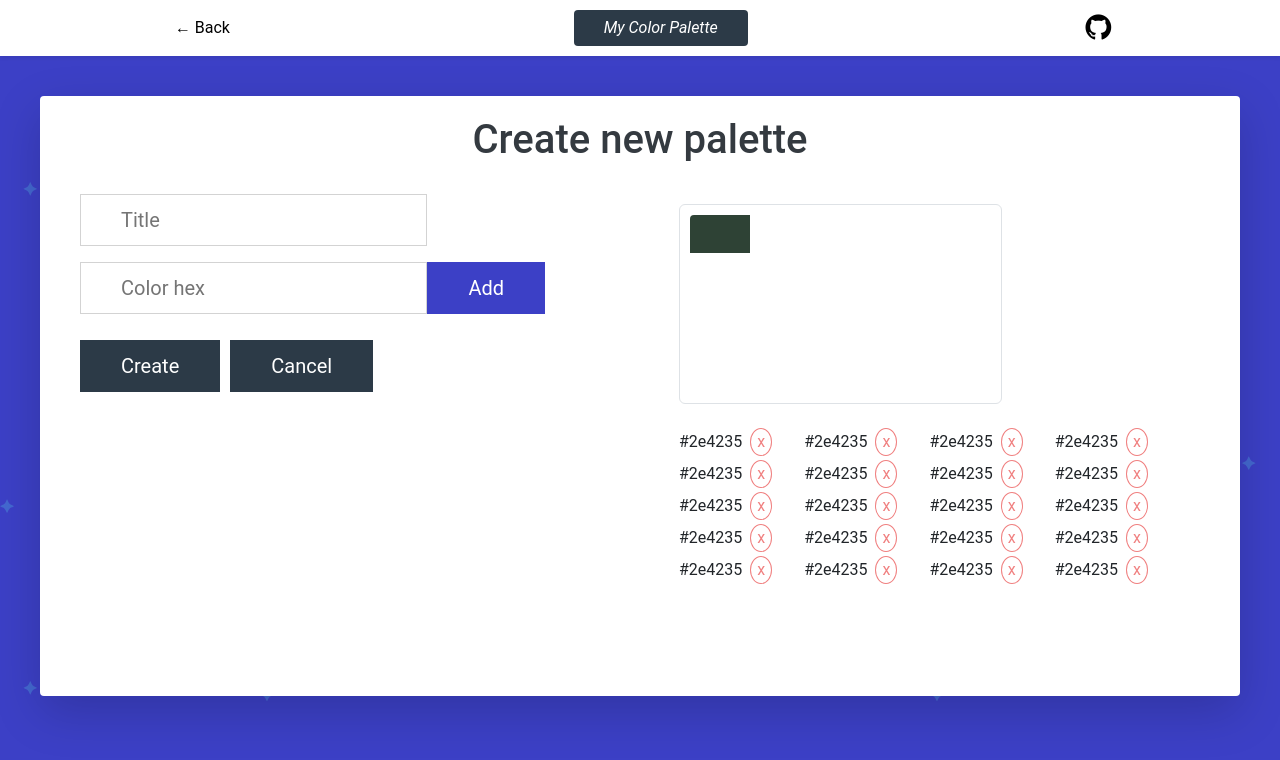
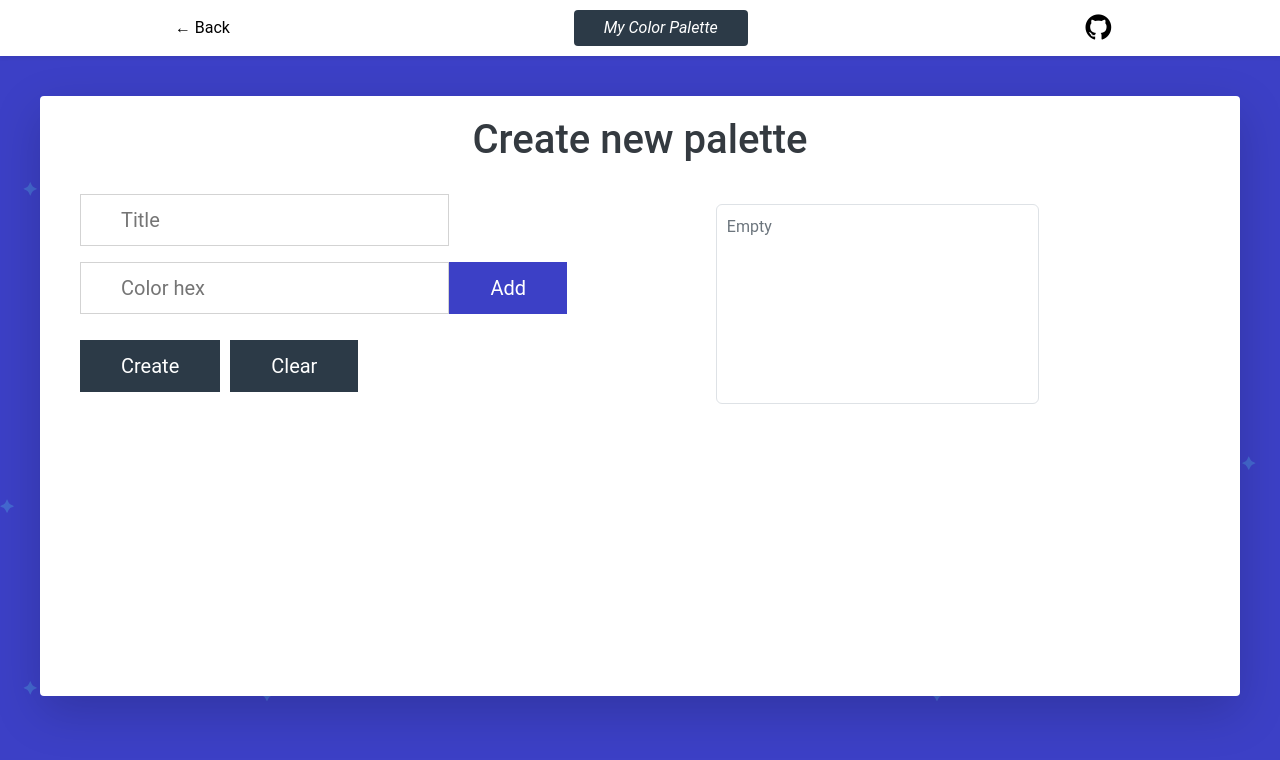
Before and after one commit to nvkex/my-color-palette, a React (Create React App) app: page /new-palette in a window 1280 px wide. Shown: the top 760 px of the page. Built offline with nearby package versions, Linux system fonts and the light colour scheme.

Commit message:
feat: add color to palette preview

```diff
--- a/src/components/User/NewPalette.js
+++ b/src/components/User/NewPalette.js
@@ -1,8 +1,36 @@
-import React, { useState } from 'react';
+import React, { useEffect, useState } from 'react';
+
 
 export default function NewPalette() {
 
-  const [colors, setColors] = useState(["#2e4235"]);
+  const [colors, setColors] = useState([]);
+
+
+  const handleAddColor = (e) => {
+    e.preventDefault();
+    const colorHex = document.querySelector('#colorHex');
+
+    if(colorHex.value && colors.length !== 20){
+      setColors([...colors, colorHex.value]);
+      colorHex.value = "";
+    }
+  }
+
+  const handleDelColor = (e) => {
+    e.preventDefault();
+  }
+
+  const handleClearColors = (e) => {
+    e.preventDefault();
+  }
+
+
+  useEffect(() => {
+
+
+    return () => { };
+  },
+    [])
 
   return (
     <div className="new-palette-container shadow-lg">
@@ -15,7 +43,7 @@ export default function NewPalette() {
           <label></label>
           <span>
             <input type="text" placeholder="Color hex" id="colorHex" />
-            <button>Add</button>
+            <button id="#addColor" onClick={(e) => handleAddColor(e)}>Add</button>
           </span>
 
           <label></label>
@@ -23,7 +51,7 @@ export default function NewPalette() {
 
           <div className="action-btns">
             <button id="createBtn">Create</button>
-            <button id="cancelBtn">Cancel</button>
+            <button id="cancelBtn" onClick={(e) => handleClearColors(e)}>Clear</button>
           </div>
 
         </form>
@@ -44,87 +72,19 @@ export default function NewPalette() {
           </div>
 
           <div className="color-code-list">
-            <div className="color-code-container">
-              <span className="color-code">#2e4235</span> &nbsp;
-              <button id="delColor">x</button>
-            </div>
 
-            <div className="color-code-container">
-              <span className="color-code">#2e4235</span> &nbsp;
-              <button id="delColor">x</button>
-            </div>
-            <div className="color-code-container">
-              <span className="color-code">#2e4235</span> &nbsp;
-              <button id="delColor">x</button>
-            </div>
-            <div className="color-code-container">
-              <span className="color-code">#2e4235</span> &nbsp;
-              <button id="delColor">x</button>
-            </div>
-            <div className="color-code-container">
-              <span className="color-code">#2e4235</span> &nbsp;
-              <button id="delColor">x</button>
-            </div>
-            <div className="color-code-container">
-              <span className="color-code">#2e4235</span> &nbsp;
-              <button id="delColor">x</button>
-            </div>
-            <div className="color-code-container">
-              <span className="color-code">#2e4235</span> &nbsp;
-              <button id="delColor">x</button>
-            </div>
-            <div className="color-code-container">
-              <span className="color-code">#2e4235</span> &nbsp;
-              <button id="delColor">x</button>
-            </div>
-            <div className="color-code-container">
-              <span className="color-code">#2e4235</span> &nbsp;
-              <button id="delColor">x</button>
-            </div>
-            <div className="color-code-container">
-              <span className="color-code">#2e4235</span> &nbsp;
-              <button id="delColor">x</button>
-            </div>
-            <div className="color-code-container">
-              <span className="color-code">#2e4235</span> &nbsp;
-              <button id="delColor">x</button>
-            </div>
-            <div className="color-code-container">
-              <span className="color-code">#2e4235</span> &nbsp;
-              <button id="delColor">x</button>
-            </div>
-            <div className="color-code-container">
-              <span className="color-code">#2e4235</span> &nbsp;
-              <button id="delColor">x</button>
-            </div>
-            <div className="color-code-container">
-              <span className="color-code">#2e4235</span> &nbsp;
-              <button id="delColor">x</button>
-            </div>
-            <div className="color-code-container">
-              <span className="color-code">#2e4235</span> &nbsp;
-              <button id="delColor">x</button>
-            </div>
-            <div className="color-code-container">
-              <span className="color-code">#2e4235</span> &nbsp;
-              <button id="delColor">x</button>
-            </div>
-            <div className="color-code-container">
-              <span className="color-code">#2e4235</span> &nbsp;
-              <button id="delColor">x</button>
-            </div>
-            <div className="color-code-container">
-              <span className="color-code">#2e4235</span> &nbsp;
-              <button id="delColor">x</button>
-            </div>
-            <div className="color-code-container">
-              <span className="color-code">#2e4235</span> &nbsp;
-              <button id="delColor">x</button>
-            </div>
-            <div className="color-code-container">
-              <span className="color-code">#2e4235</span> &nbsp;
-              <button id="delColor">x</button>
-            </div>
+            {
+              colors.length === 0 ?
+                null
+                :
+                colors.map((color, index) => (
+                  <div className="color-code-container" key={index}>
+                    <span className="color-code">{color}</span> &nbsp;
+                    <button id="delColor" onClick={(e) => handleDelColor(e)}>x</button>
+                  </div>
+                ))
+            }
+
 
           </div>
 
```
